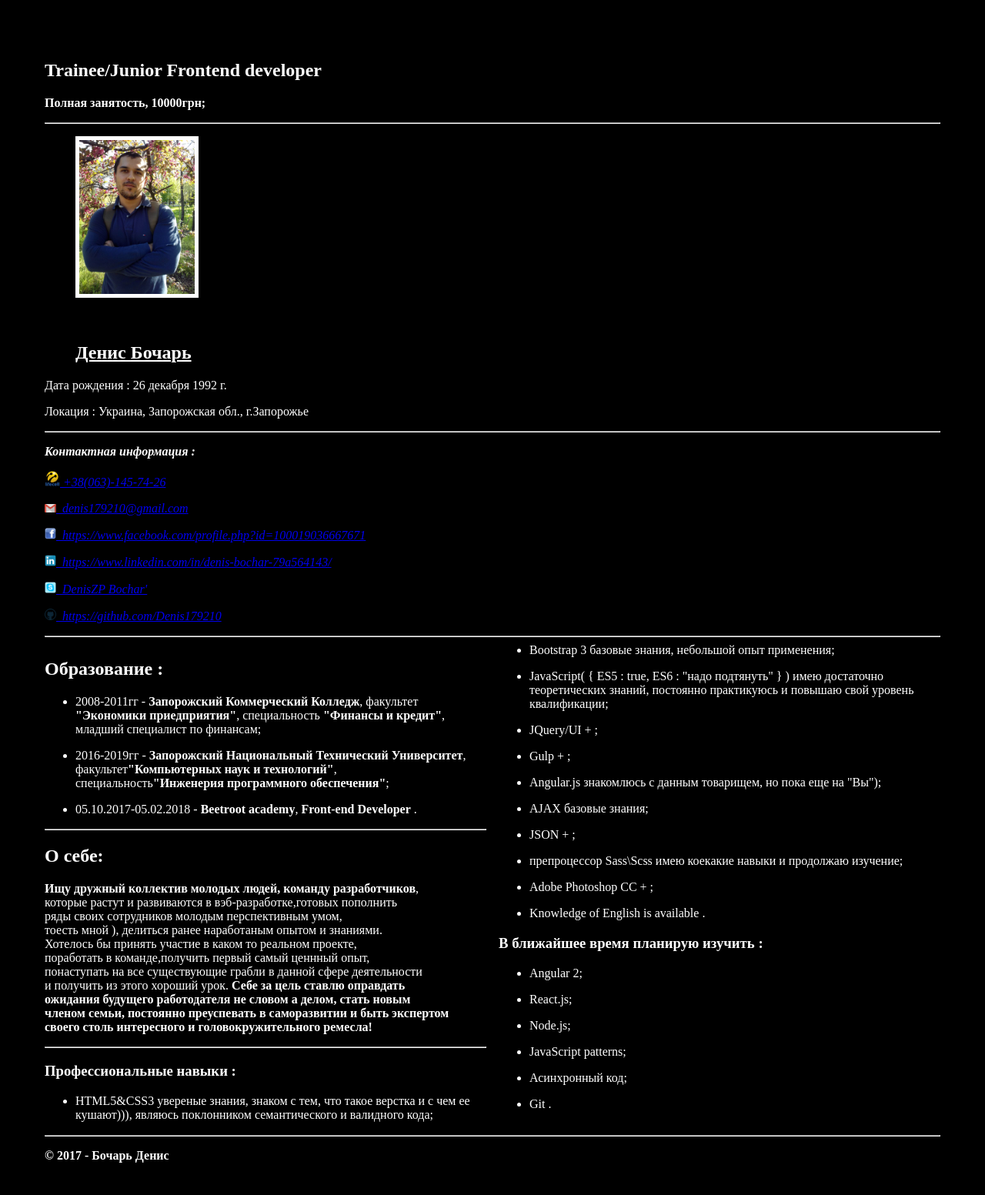
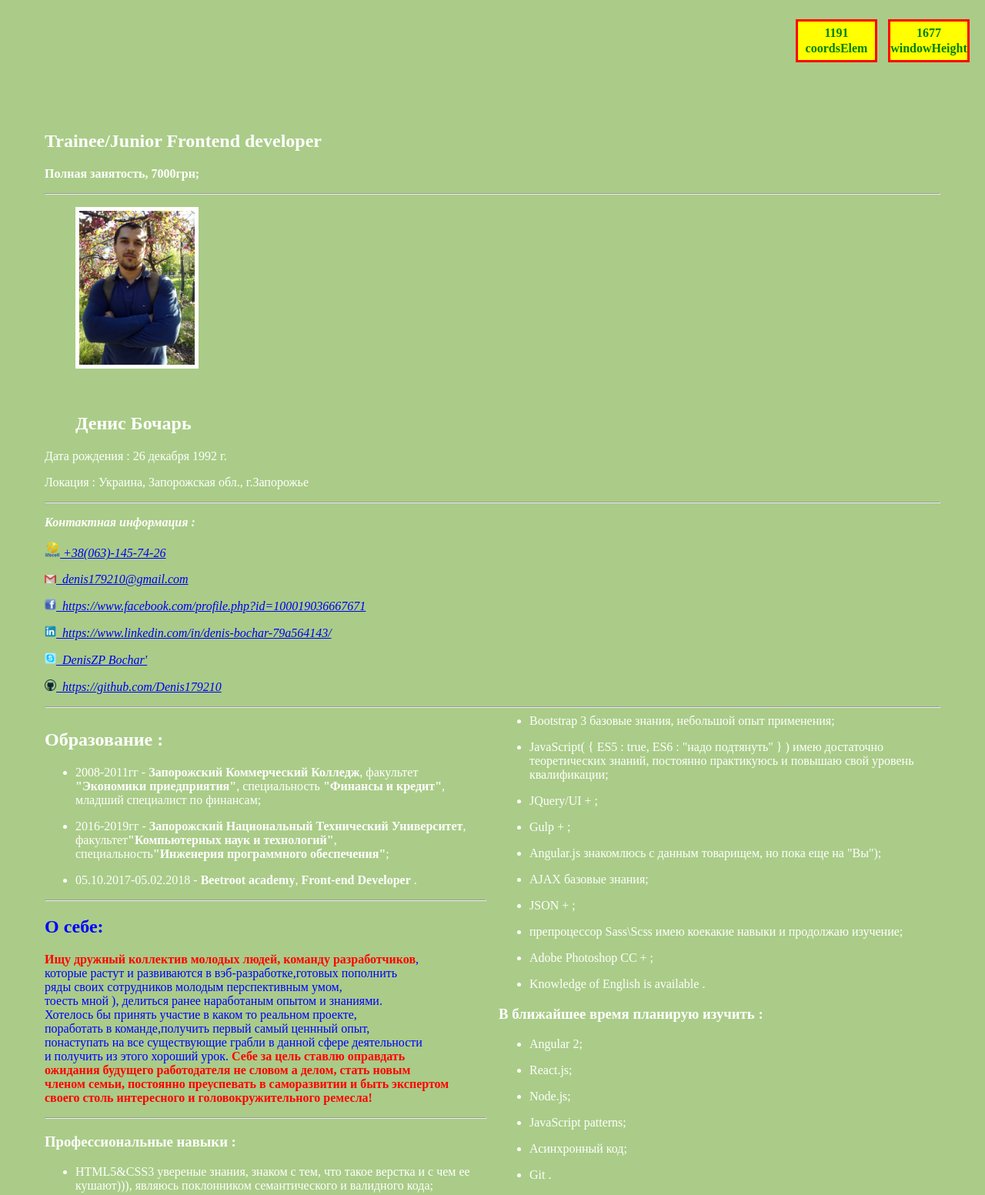
Before and after one commit to Denis179210/Classes, a plain HTML site: page CV_junior_front-end_developer/index.html in a window 1280 px wide. Shown: the top 1553 px of the page at 77% size. Drawn offline with Linux system fonts and the light colour scheme.

Commit message:
Some changes in CSS

```diff
--- a/CV_junior_front-end_developer/css/main.css
+++ b/CV_junior_front-end_developer/css/main.css
@@ -1,19 +1,125 @@
 body {
-  background-color: #000;
+  background-color: #aacc88;
   color: #ffffff;
   font-size: 16px;
-  padding: 50px; }
+  padding: 50px;
+  margin-top: 100px; }
 
-.name {
+.header {
+  -webkit-animation: rightside 1.5s 0.5s forwards;
+  -moz-animation: rightside 1.5s 0.5s forwards;
+  -o-animation: rightside 1.5s 0.5s forwards;
+  animation: rightside 1.5s 0.5s forwards; }
+
+@keyframes rightside {
+  0% {
+    margin-left: 1600px;
+    opacity: 0; }
+  50% {
+    margin-left: -20px;
+    opacity: 0.5; }
+  100% {
+    margin-left: 0;
+    opacity: 1; } }
+
+figcaption h1.5 {
   text-decoration: underline; }
 
 [src$="I.jpg"] {
-  border: 5px solid #fff; }
+  border: 5px solid #fff;
+  -webkit-animation: photo 1s 0.5s forwards;
+  -moz-animation: photo 1s 0.5s forwards;
+  -o-animation: photo 1s 0.5s forwards;
+  animation: photo 1s 0.5s forwards; }
+
+@keyframes photo {
+  0% {
+    margin-left: 1600px;
+    opacity: 0; }
+  50% {
+    margin-left: -30px;
+    opacity: 0.5; }
+  100% {
+    margin-left: 0;
+    opacity: 1; } }
+
+.contacts div p, figcaption {
+  -webkit-animation: location 1s 0.5s forwards;
+  -moz-animation: location 1s 0.5s forwards;
+  -o-animation: location 1s 0.5s forwards;
+  animation: location 1s 0.5s forwards; }
+
+@keyframes location {
+  0% {
+    margin-top: 1600px;
+    opacity: 0; }
+  50% {
+    margin-top: -10px;
+    opacity: 0.5; }
+  100% {
+    margin-left: 0;
+    opacity: 1; } }
 
 .strong {
-  font-weight: bold; }
+  font-weight: bold;
+  color: red; }
 
 .info {
   -webkit-columns: 2;
     -webkit-columns--moz-columns: 2;
     -webkit-columns-columns: 2; }
+
+#from {
+  color: blue; }
+
+.from_leftside {
+  color: green;
+  margin-left: -600px;
+  -webkit-animation: leftside 1s 0.5s forwards;
+  -moz-animation: leftside 1s 0.5s forwards;
+  -o-animation: leftside 1s 0.5s forwards;
+  animation: leftside 1s 0.5s forwards; }
+
+@keyframes leftside {
+  0% {
+    margin-left: -600px;
+    opacity: 0; }
+  50% {
+    margin-left: 70px;
+    opacity: 0.5; }
+  100% {
+    margin-left: 0;
+    opacity: 1; } }
+
+.coordsElem, .windowHeight, .panel {
+  border: 3px solid red;
+  color: green;
+  font-weight: bold;
+  text-align: center;
+  padding-top: 10px;
+  width: 100px;
+  height: 40px;
+  position: fixed;
+  background: yellow; }
+
+.coordsElem {
+  top: 25px;
+  right: 140px;
+  text-align: center;
+  line-height: 10px; }
+
+.coordsElem:after {
+  content: "coordsElem";
+  padding-top: 10px;
+  display: block; }
+
+.windowHeight {
+  top: 25px;
+  right: 20px;
+  text-align: center;
+  line-height: 10px; }
+
+.windowHeight:after {
+  content: "windowHeight";
+  padding-top: 10px;
+  display: block; }
--- a/CV_junior_front-end_developer/index.html
+++ b/CV_junior_front-end_developer/index.html
@@ -6,21 +6,54 @@
 	<title>Резюме</title>
 	<link rel="shortcut icon" href="img/beetroot.ico" type="image/x-icon">
 	<link rel="stylesheet" type="text/css" href="css/main.css">
+	<script type="text/javascript" src="https://platform.linkedin.com/badges/js/profile.js" async defer></script>
 </head>
 <body>
 	<header>
-		<article>
+		<article class="header">
 			<h1>Trainee/Junior Frontend developer</h1>
-			<p><strong>Полная занятость, 10000грн;</strong></p>
+			<p><strong>Полная занятость, 7000грн;</strong></p>
 		</article>
 	</header>
 	<hr>
 	<main>
+		<div class="coordsElem"></div>
+		<div class="windowHeight"></div><!--
+		<div class="coordsElem"></div>
+		<div class="windowHeight"></div>
+		<div class="coordsElem"></div>
+		<div class="windowHeight"></div>
+		<div class="coordsElem"></div>
+		<div class="windowHeight"></div>
+		<div class="coordsElem"></div>-->
+		<!--
+		<ul class="panel">
+			<li></li>
+			<li></li>
+			<li></li>
+			<li></li>
+			<li></li>
+			<li></li>
+			<li></li>
+			<li></li>
+			<li></li>
+		</ul>
+		-->
 		<article class="contacts">
 			<div>
 				<figure>
+					<!-- <div class="LI-profile-badge"
+						 data-version="v1"
+						 data-size="small"
+						 data-locale="en_US"
+						 data-type="vertical"
+						 data-theme="dark"
+						 data-vanity="denis-bochar-79a564143">
+						<a class="LI-simple-link"
+						   href='https://ua.linkedin.com/in/denis-bochar-79a564143?trk=profile-badge'>Denis Bochar'</a>
+					</div> -->
 					<p><img src="img/I.jpg" alt="Денис Бочарь" width="150px"></p><br>
-					<figcaption><h1 class="name">Денис Бочарь</h1></figcaption>
+					<figcaption><h1>Денис Бочарь</h1></figcaption>
 				</figure>
 				<p>Дата рождения : 26 декабря 1992 г.</p>
 				<p>Локация : Украина, Запорожская обл., г.Запорожье</p>
@@ -59,7 +92,7 @@
 		</article>
 
 		<div class="info">
-			<article calss="left">
+			<article class="">
 				<h2>Образование :</h2>
 				<ul>
 					<li>
@@ -74,9 +107,9 @@
 				</ul>
 			</article>
 			<hr>
-			<article calss="left">
+			<article id="from" class>
 				<h2>О себе:</h2>
-				<p><span class="strong">Ищу дружный коллектив молодых людей, команду разработчиков</span>,<br>
+				<p class="wrap"><span class="strong">Ищу дружный коллектив молодых людей, команду разработчиков</span>,<br>
 				 	которые растут и развиваются в вэб-разработке,готовых пополнить<br>
 				 	ряды своих сотрудников молодым перспективным умом,<br>
 					тоесть мной ), делиться ранее наработаным опытом и знаниями. <br>
@@ -89,7 +122,7 @@
 					своего столь интересного и головокружительного ремесла!</span></p>
 			</article>
 			<hr>
-			<article calss="left">
+			<article class="">
 				<h3>Профессиональные навыки :</h3>
 				<ul>
 					<li>
@@ -159,5 +192,6 @@
 	<footer>
 		<p><strong>&#169; 2017 - Бочарь Денис</strong></p>
 	</footer>
+	<script async src="js/common.js"></script>
 </body>
 </html>
--- a/CV_junior_front-end_developer/js/common.js
+++ b/CV_junior_front-end_developer/js/common.js
@@ -1,73 +1,72 @@
-$(function() {
+	var slide = document.querySelector('#from');
+
+	var contacts = document.querySelector('address').children;
+	console.log(contacts);
+
+	var contArray = [];
+	for( var i = 0; i < contacts.length; i++) {
+		contArray.push(contacts[i])
+	}
+	console.log(contArray);
+	var modContArr = contArray.map(getCoords);
+
+	function deformator(item) {
+		return Math.round(item.top)
+	}
+
+	modContArr = modContArr.map(deformator);
+	console.log(modContArr);
 
 
 
 
-	/*
-	let promise = new Promise(function(resolve, reject) {
-		setTimeout(function() {
-			let age = +prompt("Your age?");
-			 	age >= 18 ? resolve(age) : reject(`${age} is less than need`);
-		}, 5000);
 
-	});
-	console.info(promise);
-	promise.then( age => {
-		setTimeout(function() {
-		console.info(promise);
-		alert(age)}, 5000)
-	})
-	//promise.catch( age => alert(age));
-	console.log("hi");
-	console.log("hi");
-	console.log("hi");
-	console.log("hi");
-	console.log("hi"); */
-	/*
-	function arrGen(n) {
-		var arr = [];
-		for(var i = 0; i < n; i++) {
-			arr.push(Math.floor(Math.random() * n))
+
+
+
+	var copy = Math.round(getCoords(slide).top);
+
+	function getCoords(elem) { // кроме IE8-
+			var box = elem.getBoundingClientRect();
+
+		return {
+		    top: box.top + pageYOffset,
+		    left: box.left + pageXOffset
 		}
-		return arr
+ 	 };
+	////////////////////////////////////////////////
+
+	window.addEventListener("scroll", handler);
+
+	function handler() {
+		var windowHeight = document.documentElement.scrollTop + window.innerHeight; //
+		var coords= document.querySelector(".windowHeight ");						//
+		coords.innerHTML = windowHeight;											// Скролл Window
+		console.log(coords.textContent);											//
+
+		var ElemTop = document.querySelector(".coordsElem");
+		ElemTop.innerHTML = copy;
+		if(windowHeight > copy) {
+			slide.setAttribute("class", "from_leftside" );
+		}
+		/*
+		function getHTML(item) {
+			return item.innerHTML = contacts[item]
+		}
+		var loop = contArray.map(getHTML);
+		console.log(loop);
+		*/
 	}
 
-	function bubbleSort(arr) {
-		for( var j = 0; j < arr.length; j++) {
-			for( var i = 0; i < arr.length; i++) {
-				if( arr[i] > arr[i + 1] ) {
-					buf = arr[i];
-					arr[i] = arr[i + 1];
-					arr[++i] = buf;
-				}
-			}
-		}
-		return arr
-	}
+/*
 
-	var randArr = arrGen(100000);
 
-	console.info(randArr)
 
-	let sort = new Promise(function(resolve, reject) {
 
-		var start = new Date();
 
-		var show = bubbleSort(randArr);
+	/////////////////////////////////////////////////////
+	var winHgt= document.querySelector(".windowHeight ");
+	console.log(winHgt);
+	winHgt.textContent = windowHeight;
 
-		var end = new Date();
-		var timeMin = parseInt(( (end - start) / 1000 / 60 ) + "");
-		var timeSec = parseInt(( (end - start) / 1000 % 60 ) + "");
-		var time = timeMin + " : " + timeSec;
-		console.log(show);
-		resolve(time)
-
-	});
-	sort.then(alert(time))
-	console.info("We can  to continue to do something ");
-	console.info("We can  to continue to do something ");
-	console.info("We can  to continue to do something ");
-	console.info("We can  to continue to do something ");
 	*/
-
-});
```
Also changed, not shown: 1 other file.
